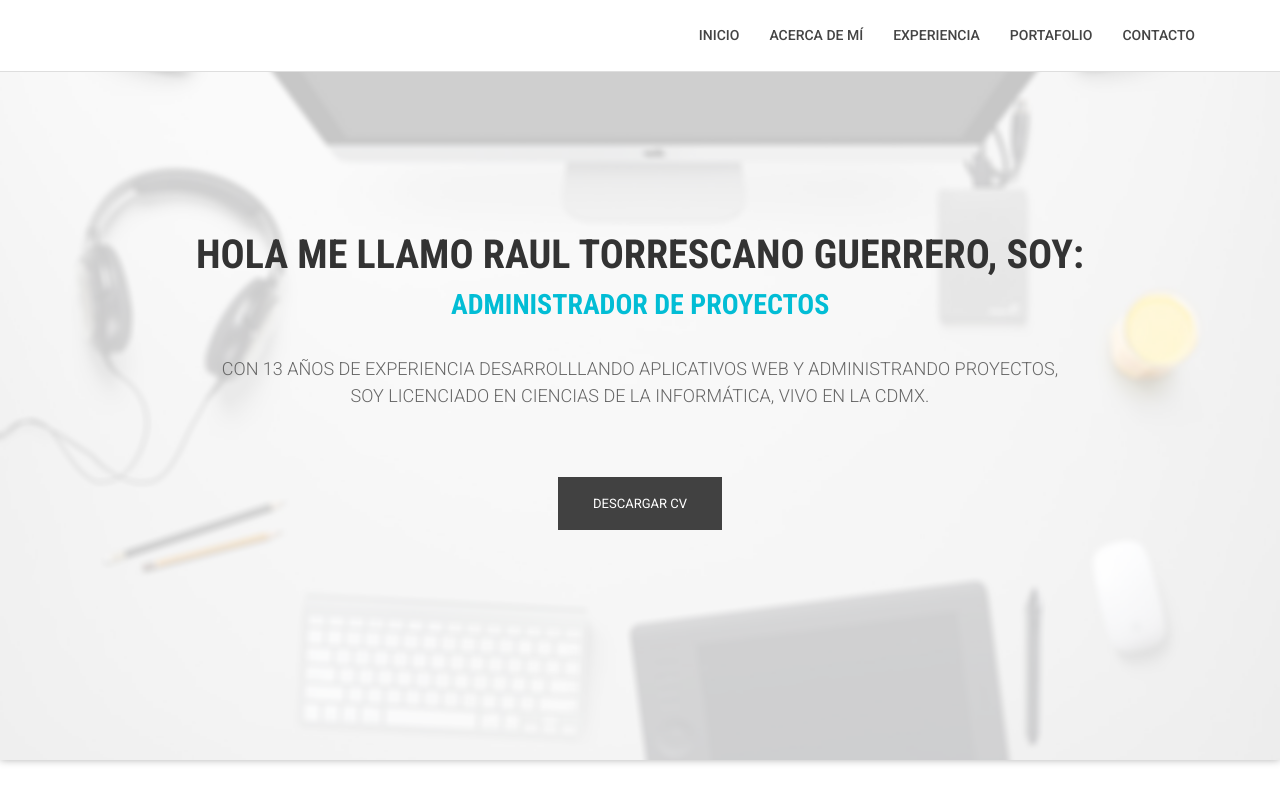
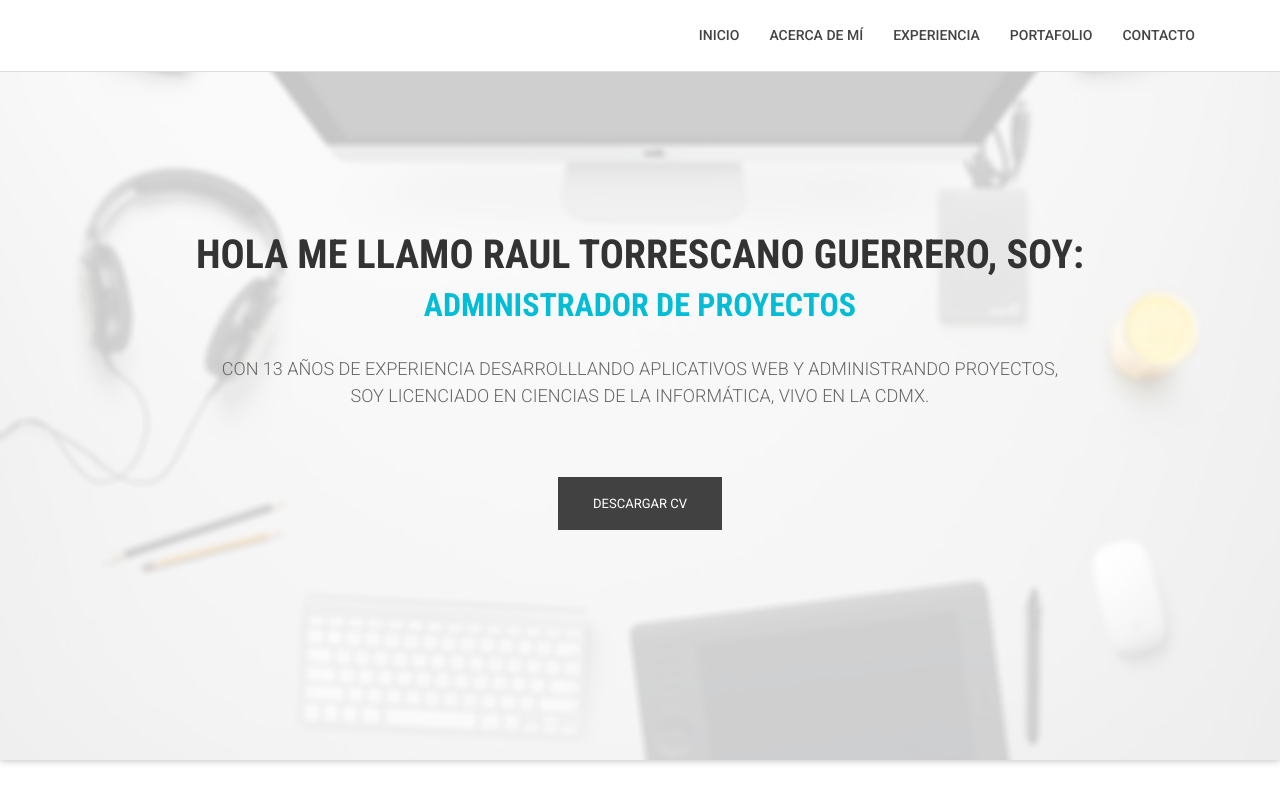
Before and after one commit to rtorrescano/curriculum, a plain HTML site: page index.html in a window 1280 px wide. Shown: the top 800 px of the page. Drawn offline with Linux system fonts and the light colour scheme; files whose address does not match are found by name; a web font is replaced by a local one.

Commit message:
Update style.css

```diff
--- a/css/style.css
+++ b/css/style.css
@@ -1290,8 +1290,9 @@ article {
 
 .cd-headline.slide .cd-words-wrapper {
   color: #02bdd5;
-  -webkit-transform: scale(0.7);
-          transform: scale(0.7);
+  font-size: 32px;
+  display: inline-block;
+  text-align: center;
 }
 
 ul.social-icons {
```
